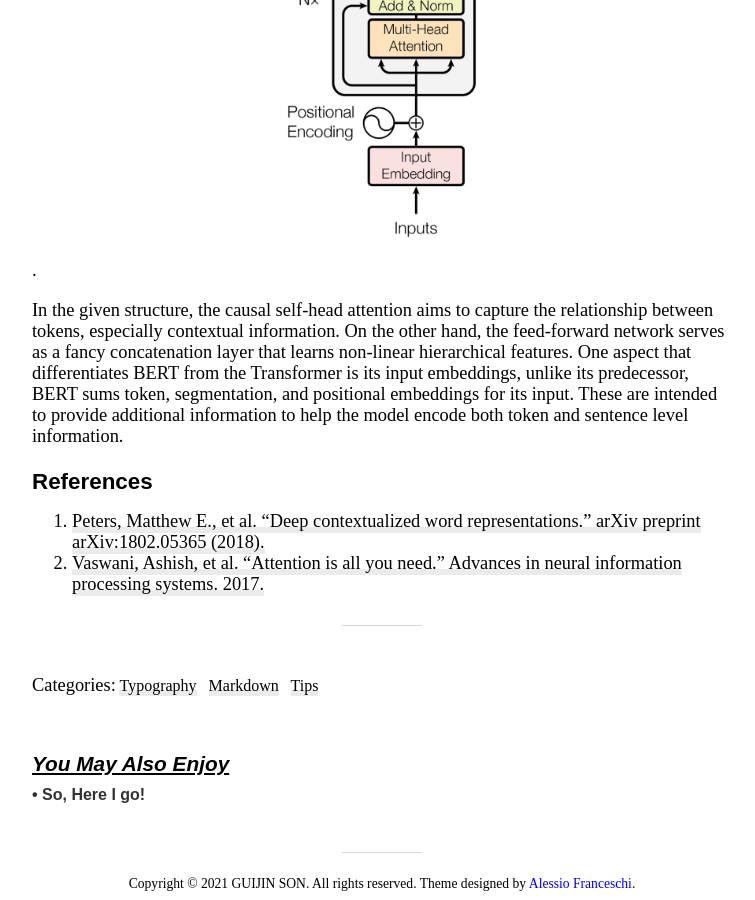
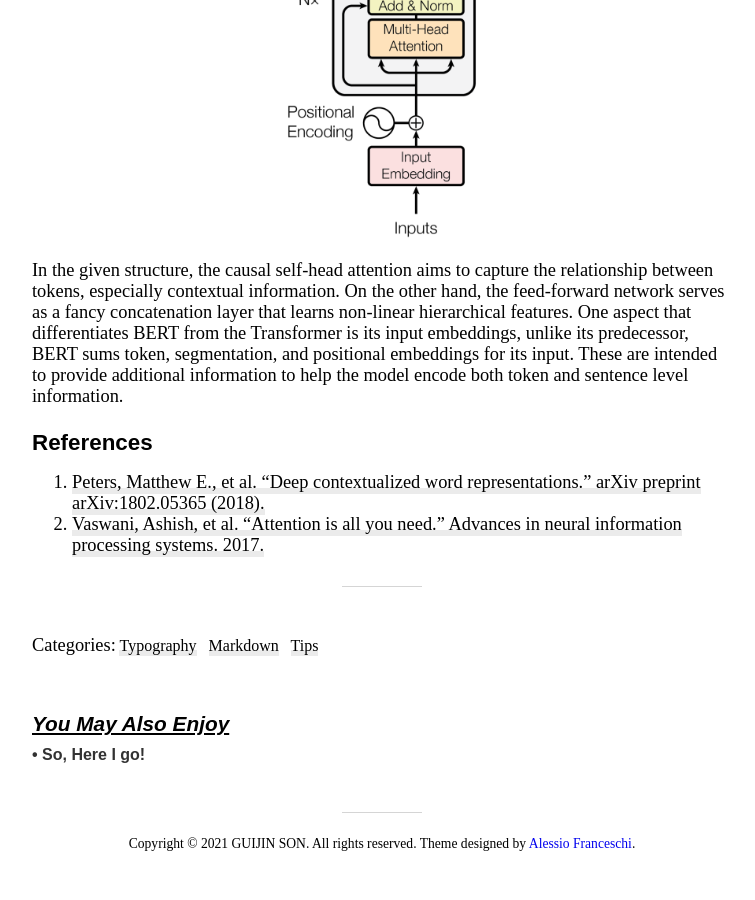
Before and after one commit to guijinSON/guijinSON.github.io, a Jekyll site: the page built from _posts/2021-08-15-An NLP Classic, BERT.md, in a window 1280 px wide and 900 px high, scrolled down 1956 px. Shown: the whole window, without its empty margins (258-1013 px from the left). Built offline with Jekyll 4.4.1, drawn with Linux system fonts in a browser that asks for light colours; nearby versions of some CDN libraries; comment, search, counter and statistics services are not loaded; after the commit the page ends 2822 px from its top, so only the background shows below that.

Commit message:
Update 2021-08-15-An NLP Classic, BERT.md

```diff
--- a/_posts/2021-08-15-An NLP Classic, BERT.md
+++ b/_posts/2021-08-15-An NLP Classic, BERT.md
@@ -30,7 +30,7 @@ Since MLM fails to capture the relationship between sentences, NSP is introduced
 ### Model Architecture
 BERT adopts an architecture very reminiscent of that of a Transformer (Vaswani et al .,2017). However, being an encoder-only model instead of inheriting the entire coupled structure it only makes use of the encoder part. A BERT_Base model would stack 12 blocks of encoders, where each is compromised of **causal self-head attentions** and a **feed-forward network**.
 
-<image src="https://raw.githubusercontent.com/guijinSON/guijinSON.github.io/master/assets/img/An%20NLP%20Classic%2C%20BERT/architecture.png" width=200px/>.
+<image src="https://raw.githubusercontent.com/guijinSON/guijinSON.github.io/master/assets/img/An%20NLP%20Classic%2C%20BERT/architecture.png" width=200px/>
 
 In the given structure, the causal self-head attention aims to capture the relationship between tokens, especially contextual information. On the other hand, the feed-forward network serves as a fancy concatenation layer that learns non-linear hierarchical features. One aspect that differentiates BERT from the Transformer is its input embeddings, unlike its predecessor, BERT sums token, segmentation, and positional embeddings for its input. These are intended to provide additional information to help the model encode both token and sentence level information.
 
```
